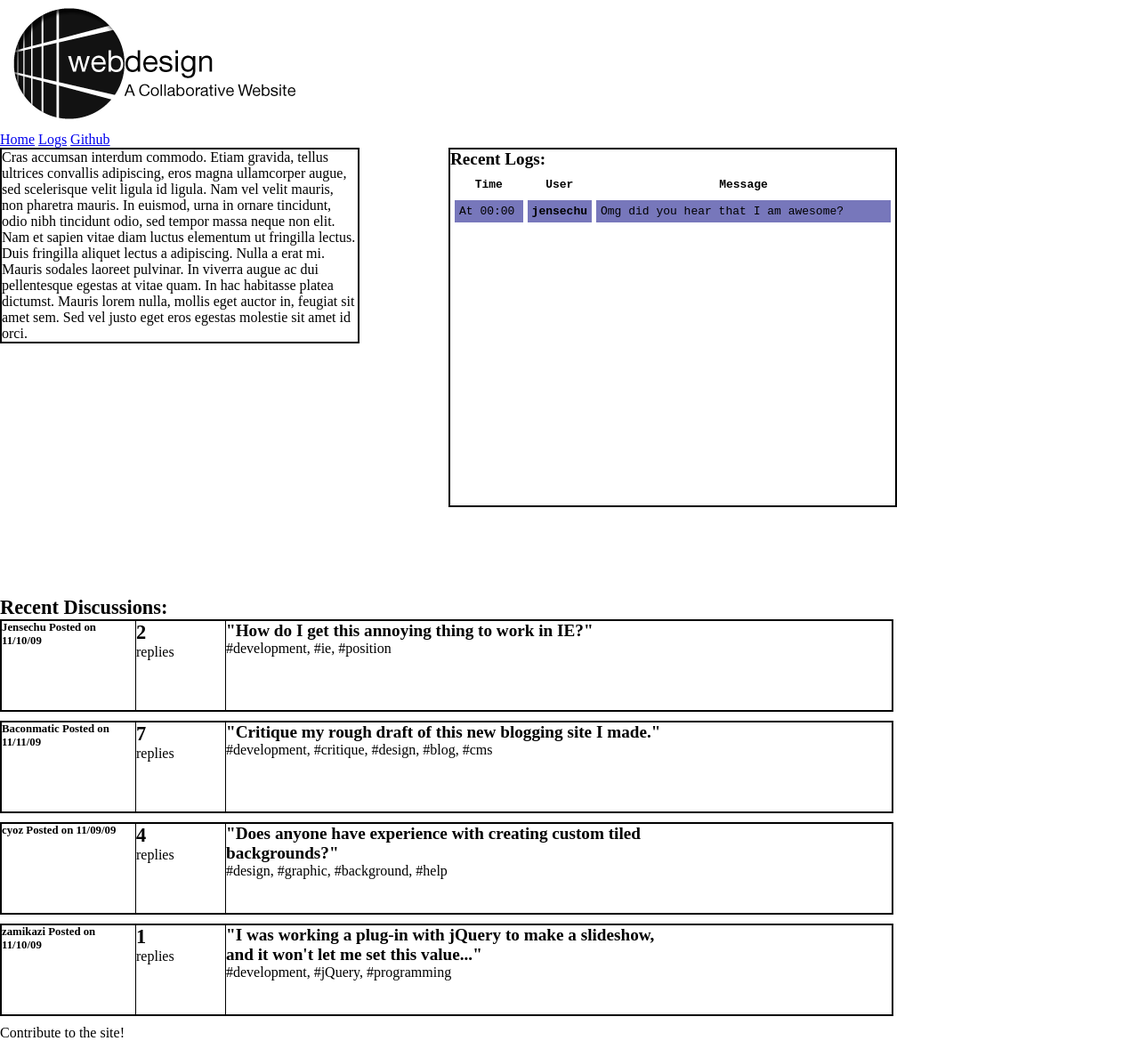
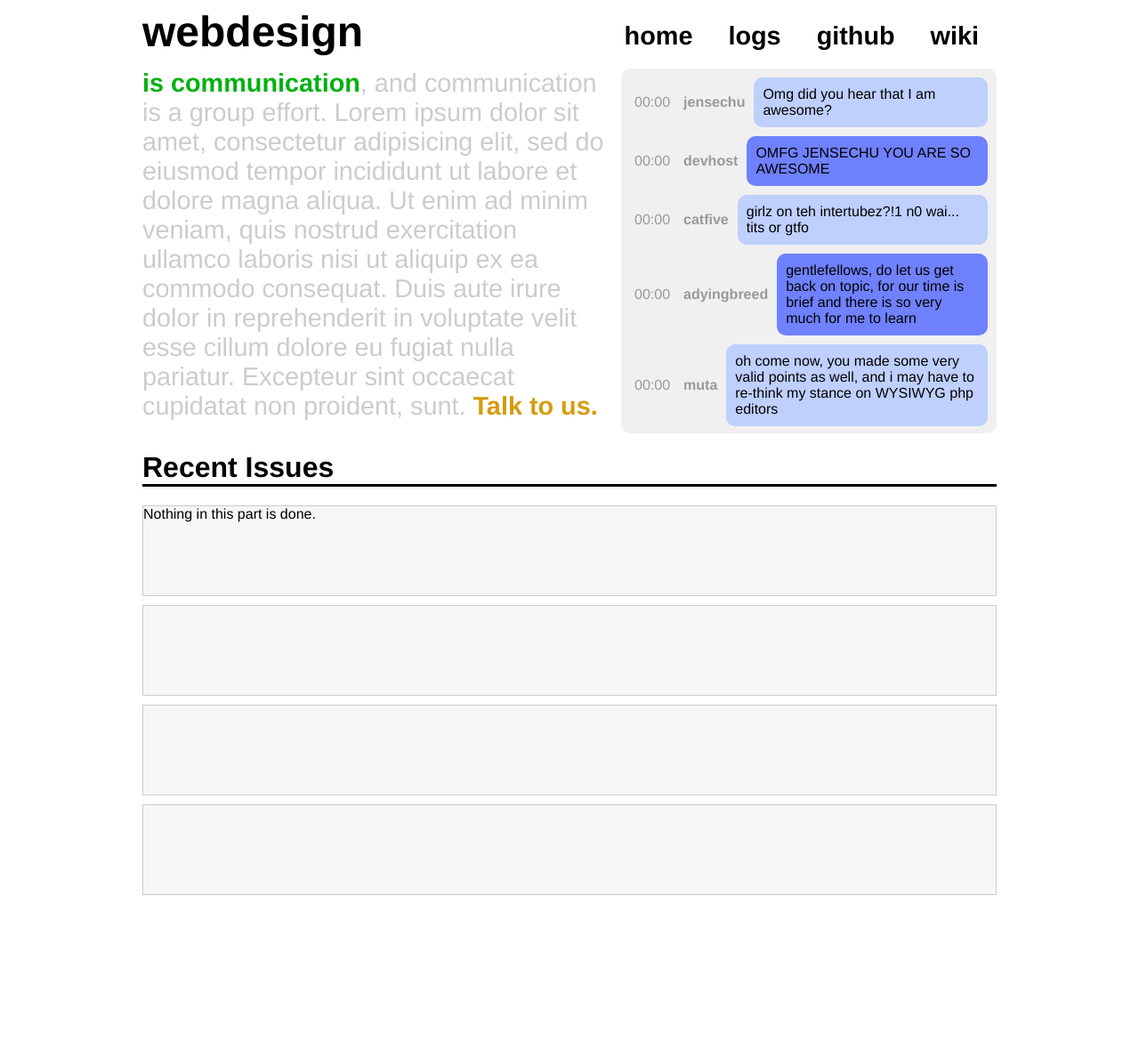
Before and after one commit to sshirokov/irc.webdesign, a plain HTML site: page index.html in a window 1280 px wide. Shown: the whole page at 89% size. After the commit the page ends 1034 px from the top, so only its background shows below. Drawn offline with nearby package versions, Linux system fonts and the light colour scheme; files that its build step writes are made by us from their sources.

Commit message:
ALL UR HTML/CSS ARE BELONG TO ME

```diff
--- a/css/main.css
+++ b/css/main.css
@@ -1,164 +1,107 @@
-/* Organize CSS elements by position in tree. */
-
-body {
-    font-size: 1em;
+		*{
+		font-family: Helvetica;
 		}
 
-#wrap {
-    width: 1010px;
+		#container{
+		width: 960px;
+		margin: auto;
 		}
 
-#intro {
+		#header{
 		float: left;
-    width: 400px;
-    border: 2px solid black;
+		font-size: 3em;
+		font-weight: bold;
+		margin: 0;
+		margin-bottom: 10px;
+		}
+		#nav{
+		float: right;
+		}
+		#nav li{
+		margin: 0;
+		font-size: 1.8em;
+		float: left;
+		font-weight: bold;
+		padding: 0 20px;
+		margin-bottom: 20px;
+		list-style: none;
 		}
 
-#logs {
-    border: 2px solid black;
+		#blurb{
+		font-size: 1.8em;
+		width: 520px;
 		float: left;
-    height: 400px;
-    width: 500px;
-    margin: 0px 0px 100px 100px;
+		color: #ccc;
+		margin: 0;
+		padding: 0;
 		}
 
-#issues {
-    width: 1000px;
-    float: left;
+		p{
+		margin: 0;
 		}
 
-.issue {
-    width: 100%;
-    height: 100px;
-    border: 2px solid black;
-}
-
-.info {
-    float: left;
-    height: 100px;
-    width: 150px;
-    border-right: 1px solid black;
-}
-
-.replies {
-    float: left;
-    height: 100px;
-    width: 100px;
-    border-right: 1px solid black;
-}
-
-.question {
-    width: 500px;
-    float: left;
-}
-
-#one {
-    margin-bottom: 10px;
-}
-
-#two {
-    margin-bottom: 10px;
-}
-
-#three {
-    margin-bottom: 10px;
-}
-
-#four {
-    margin-bottom: 10px;
-}
-
-nav, article, footer {
-}
-
-/*Generics*/
-h1 {
-    font-size: 1.8em;
-}
-
-h2 {
-    font-size: 1.6em;
-}
-
-h3 {
-    font-size: 1.4em;
-}
-
-h4 {
-    font-size: 1.2em;
-}
-
-h5 {
-    font-size: .8em;
-}
-
-h6 {
-    font-size: .6em;
-}
-
-/*Header*/
-h6#tagline {
-}
-
-/*Navi*/
-ul {
-    list-style-type: none;
-}
-
-li {
-    display: inline;
-}
-
-li a {
-}
-
-li a:hover {
-}
-
-li a:visited {
-}
-
-/*Article*/
-header.article {
-}
-
-/*Footer*/
-footer {
-}
-
-/*Log*/
-table#log {
-   font-family: monospace;
-}
-
-table#log th:nth-child {
-   font-size: 150%;
-}
-
-table#log tr:nth-child(even) {
-    background: #7777BB;
-}
-
-table#log tr > td:first-child {
-    width: 75px;
-}
-
-table#log tr > td:nth-child(2n) {
+		.green{
+		color: #00b110;
 		font-weight: bold;
 		}
 
-table#log tr > td:nth-child(3n) {
-    width: 400px;
+		.orange{
+		color: #d69c0c;
+		font-weight: bold;
 		}
 
-/*This is needed to display some of the properties on the new HTML5 tags*/
-header, nav, footer, section, article {
+		#conversation{
+		float: right;
+		width: 422px;
+		height: 400px;
+		background: #f0f0f0;
+		-webkit-border-radius:10px;
+		-moz-border-radius: 10px;
+		margin-bottom: 20px;
+		padding-bottom: 10px;
+		}
+
+		#conversation table{
+		color: #999;
+		}
+
+		#conversation tr{
 		display: block;
 		}
 
+		#conversation tr:nth-child(even) td:nth-child(3){
+		background: #6F81FF;
 
+		}
+		.message{
+		background: #BFD0FF;
+		color: black;
+		padding: 10px;
+				-webkit-border-radius:10px;
+				-moz-border-radius: 10px;
+		}
 
-.issue {
-    display: block;
-    margin-bottom: 50px;
+		.nick{
+		font-weight: bold;
 		}
+
+		#tracker{
+		width: 960px;
+		height: 400px;
+		clear: both;
+		}
+
+		.issue{
+		background: #f6f6f6;
+		height: 100px;
+		margin-bottom: 10px;
+		border: 1px solid #ccc;
+		}
+
+		#tracker h1{
+		border-bottom: 3px solid black;
+		}
+
+		.clear{
+		clear: both;
+		}
--- a/index.html
+++ b/index.html
@@ -1,115 +1,64 @@
-<!doctype html>
 <html>
 	<head>
-    <title>#webdesign</title>
-    <link rel="stylesheet" type="text/css" href="css/reset.css" />
-    <link rel="stylesheet" type="text/css" href="css/main.css" />
-    <script src="http://ajax.googleapis.com/ajax/libs/jquery/1.3.2/jquery.min.js" type="text/javascript"></script>
-    <script src="/js/formatdate.js" type="text/javascript"></script>
-    <script src="/js/logging.js" type="text/javascript"></script>
-    <script src="/js/index.js" type="text/javascript"></script>
+		<title></title>
+	<link rel="stylesheet" href="main.css" type="text/css">
 	</head>
 	<body>
-    <header id="head">
-      <hgroup>
-	<img src="media/logo_trans.png"/>
-      </hgroup>
-    </header>
+	<div id="container">
+		<div id="header">webdesign</div>
+			<div id="nav">
+				<ul>
+					<li>home</li>
+					<li>logs</li>
+					<li>github</li>
+					<li>wiki</li>
+				</ul>
 
-    <nav>
-      <ul>
-	<li><a href="index.html">Home</a></li>
-	<li><a href="logs.html">Logs</a></li>
-	<li><a href="http://github.com/sshirokov/irc.webdesign">Github</a></li>
-      </ul>
-    </nav>
-
-    <div id="wrap">
-
-      <div id="intro">
-	Cras accumsan interdum commodo. Etiam gravida, tellus ultrices convallis adipiscing, eros magna ullamcorper augue, sed scelerisque velit ligula id ligula. Nam vel velit mauris, non pharetra mauris. In euismod, urna in ornare tincidunt, odio nibh tincidunt odio, sed tempor massa neque non elit. Nam et sapien vitae diam luctus elementum ut fringilla lectus. Duis fringilla aliquet lectus a adipiscing. Nulla a erat mi. Mauris sodales laoreet pulvinar. In viverra augue ac dui pellentesque egestas at vitae quam. In hac habitasse platea dictumst. Mauris lorem nulla, mollis eget auctor in, feugiat sit amet sem. Sed vel justo eget eros egestas molestie sit amet id orci.
+		</div>
+		<div id="blurb">
+			<p><span class="green">is communication</span>, and communication is a group effort. Lorem ipsum dolor sit amet, consectetur adipisicing elit, sed do eiusmod tempor incididunt ut labore et dolore magna aliqua. Ut enim ad minim veniam, quis nostrud exercitation ullamco laboris nisi ut aliquip ex ea commodo consequat. Duis aute irure dolor in reprehenderit in voluptate velit esse cillum dolore eu fugiat nulla pariatur. Excepteur sint occaecat cupidatat non proident, sunt. <span class="orange">Talk to us.</span></p>
+			<br class="clear"/>
 		</div>
 
-      <div id="logs">
-	<h4>Recent Logs:</h4>
+	<div id="conversation">
 		<table border="0" cellspacing="5" cellpadding="5" id="log">
-	  <tr><th>Time</th><th>User</th><th>Message</th></tr>
     	  <tr class="row">
-	    <td class="stamp">At 00:00</td>
+    	    <td class="stamp">00:00</td>
     	    <td class="nick">jensechu</td>
     	    <td class="message">Omg did you hear that I am
     	      awesome?</td>
     	  </tr>
+    	  <tr class="row">
+    	    <td class="stamp">00:00</td>
+    	    <td class="nick">devhost</td>
+    	    <td class="message">OMFG JENSECHU YOU ARE SO AWESOME</td>
+    	  </tr>
+    	        <tr class="row">
+    	    <td class="stamp">00:00</td>
+    	    <td class="nick">catfive</td>
+    	    <td class="message">girlz on teh intertubez?!1 n0 wai... tits or gtfo</td>
+    	  </tr>
+    	              <tr class="row">
+    	    <td class="stamp">00:00</td>
+    	    <td class="nick">adyingbreed</td>
+    	    <td class="message">gentlefellows, do let us get back on topic, for our time is brief and there is so very much for me to learn</td>
+    	  </tr>
+    	                    <tr class="row">
+    	    <td class="stamp">00:00</td>
+    	    <td class="nick">muta</td>
+    	    <td class="message">oh come now, you made some very valid points as well, and i may have to re-think my stance on WYSIWYG php editors</td>
+    	  </tr>
     	</table>
+    	<br class="clear">
 	</div>
 
-      <div id="issues">
-	<h3>Recent Discussions:</h3>
-
-	<div id="one" class="issue">
-	  <div class="info">
-	    <h5>Jensechu
-	    Posted on 11/10/09</h5>
-	  </div>
-	  <div class="replies">
-	    <h3>2</h3>
-	    replies
-	  </div>
-	  <div class="question">
-	  <h4>"How do I get this annoying thing to work in IE?"</h4>
-	    #development, #ie, #position
-	  </div>
-	</div>
-
-	<div id="two" class="issue">
-	  <div class="info">
-	    <h5>Baconmatic
-	    Posted on 11/11/09</h5>
-	  </div>
-	  <div class="replies">
-	    <h3>7</h3>
-	    replies
-	  </div>
-	  <div class="question">
-	  <h4>"Critique my rough draft of this new blogging site I made."</h4>
-	    #development, #critique, #design, #blog, #cms
-	  </div>
-	</div>
-
-	<div id="three" class="issue">
-	  <div class="info">
-	    <h5>cyoz
-	    Posted on 11/09/09</h5>
-	  </div>
-	  <div class="replies">
-	    <h3>4</h3>
-	    replies
-	  </div>
-	  <div class="question">
-	  <h4>"Does anyone have experience with creating custom tiled backgrounds?"</h4>
-	    #design, #graphic, #background, #help
-	  </div>
-	</div>
-
-	<div id="four" class="issue">
-	  <div class="info">
-	    <h5>zamikazi
-	    Posted on 11/10/09</h5>
-	  </div>
-	  <div class="replies">
-	    <h3>1</h3>
-	    replies
-	  </div>
-	  <div class="question">
-	  <h4>"I was working a plug-in with jQuery to make a slideshow, and it won't let me set this value..."</h4>
-	    #development, #jQuery, #programming
-	  </div>
-	</div>
-
-	<footer>
-	  Contribute to the site!
-	</footer>
-
+	<div id="tracker">
+		<h1>Recent Issues</h1>
+			<div class="issue">Nothing in this part is done.</div>
+			<div class="issue"></div>
+			<div class="issue"></div>
+			<div class="issue"></div>
+		<br class="clear">
 	</div>
 	</div>
 	</body>
```
Lines whose indentation alone changed are shown as unchanged.
